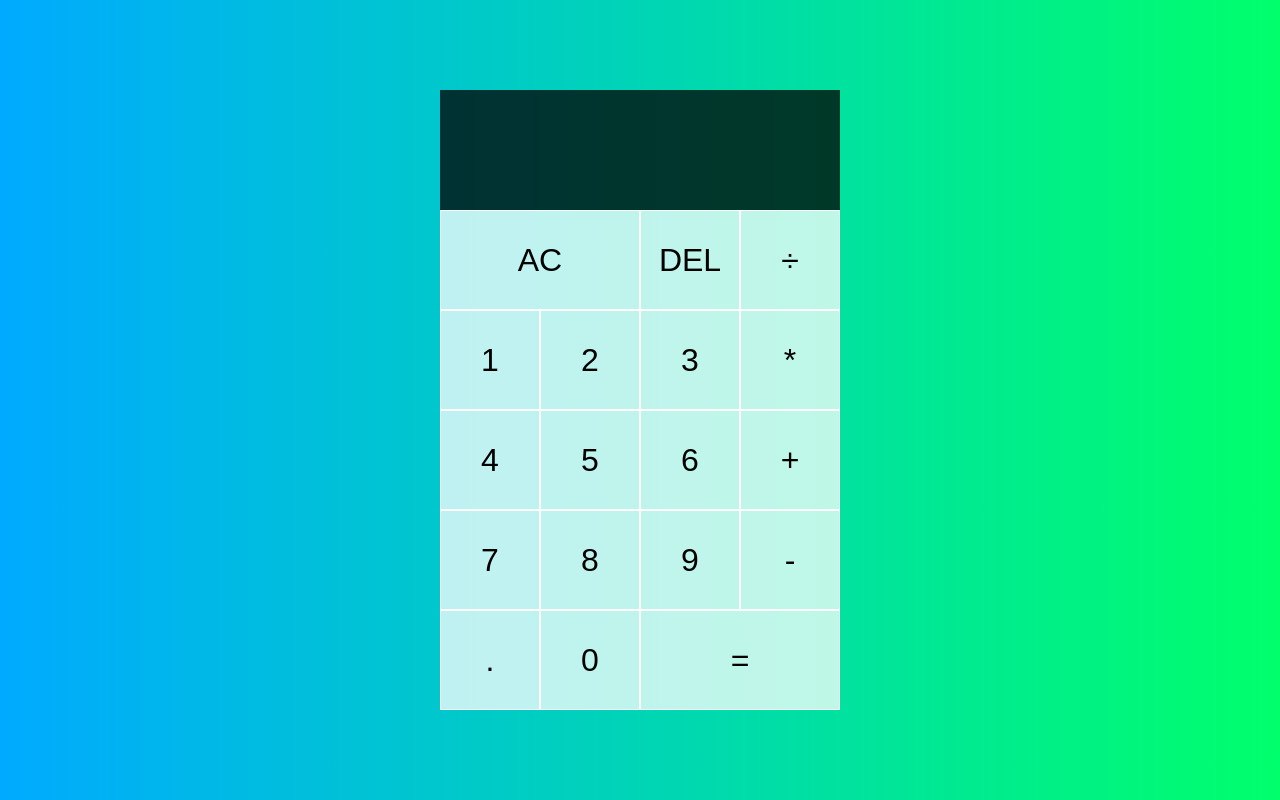
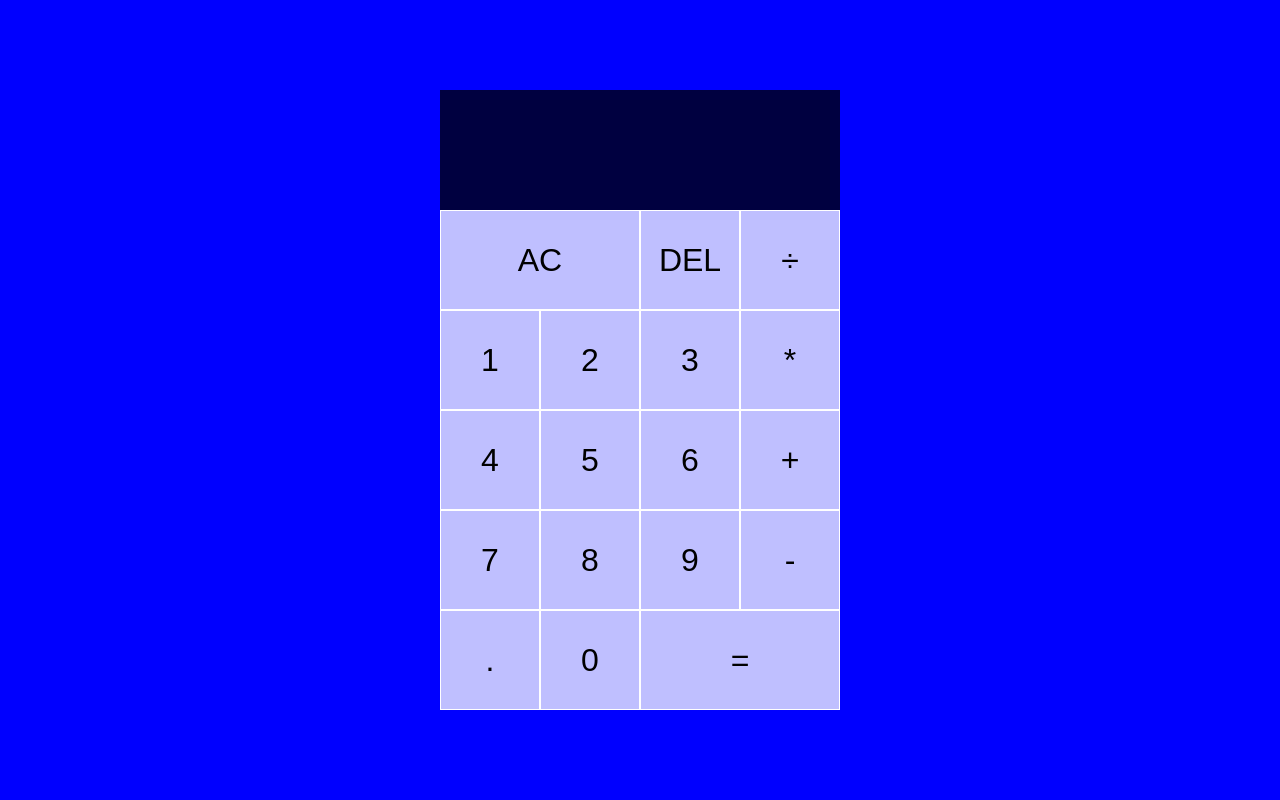
Before and after one commit to declanmidd/javascript-calculator, a plain HTML site: page index.html in a window 1280 px wide. Drawn offline with Linux system fonts and the light colour scheme.

Commit message:
Update style.css

```diff
--- a/style.css
+++ b/style.css
@@ -1,13 +1,7 @@
-*, *::before, *::after {
-  box-sizing: border-box;
-  font-family: Gotham Rounded, sans-serif;
-  font-weight: normal;
-}
-
 body {
   padding: 0;
   margin: 0;
-  background: linear-gradient(to right, #00AAFF, #00FF6C);
+  background: blue;
 }
 
 .calculator-grid {
```
